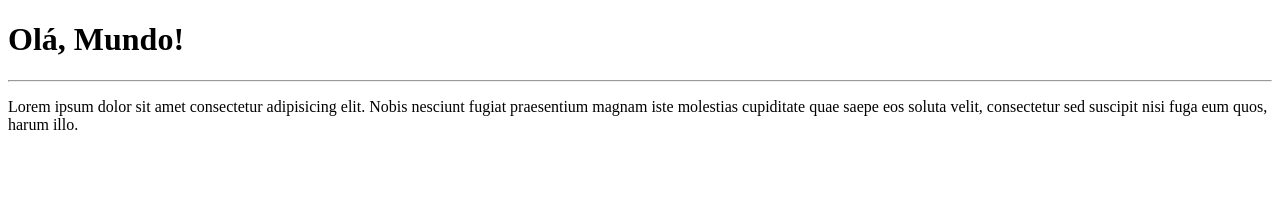
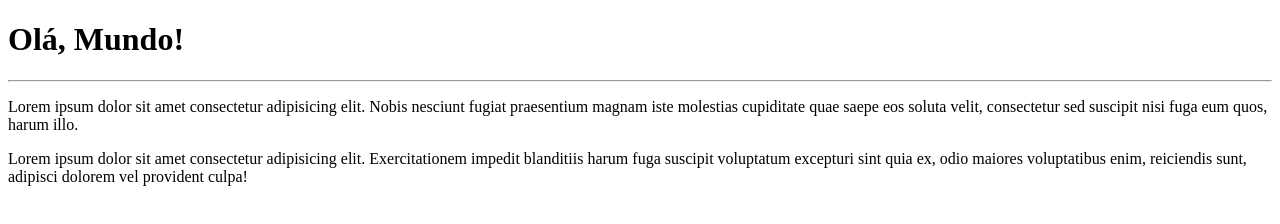
Before and after one commit to thainasouza0/Ola-Mundo, a plain HTML site: page site-exemplo/index.html in a window 1280 px wide. Drawn offline with Linux system fonts and the light colour scheme.

Commit message:
Adicionei um parágrafo

```diff
--- a/site-exemplo/index.html
+++ b/site-exemplo/index.html
@@ -10,5 +10,6 @@
     <h1>Olá, Mundo!</h1>
     <hr>
     <p>Lorem ipsum dolor sit amet consectetur adipisicing elit. Nobis nesciunt fugiat praesentium magnam iste molestias cupiditate quae saepe eos soluta velit, consectetur sed suscipit nisi fuga eum quos, harum illo.</p>
+    <p>Lorem ipsum dolor sit amet consectetur adipisicing elit. Exercitationem impedit blanditiis harum fuga suscipit voluptatum excepturi sint quia ex, odio maiores voluptatibus enim, reiciendis sunt, adipisci dolorem vel provident culpa!</p>
 </body>
 </html>
```
